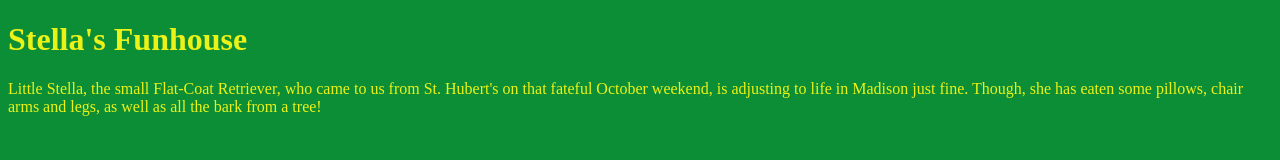
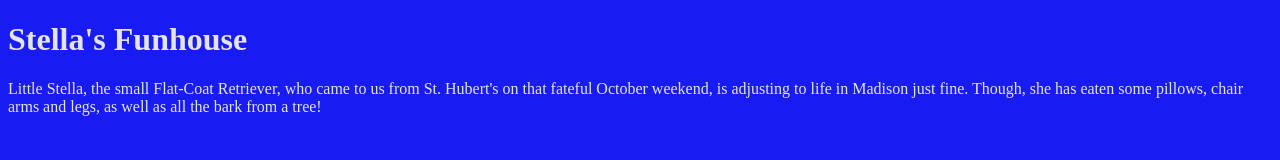
Before and after one commit to jhumbrac/nicebo.github.io, a plain HTML site: page unit_1/index.html in a window 1280 px wide. Drawn offline with Linux system fonts and the light colour scheme.

Commit message:
Changed background and type color

```diff
--- a/unit_1/css/style.css
+++ b/unit_1/css/style.css
@@ -1,7 +1,7 @@
 body {
-	background-color: #0C8E36;
+	background-color: #181CF2;
 }
 
 h1, p {
-		color: #EBF218;
+		color: #E3E3E8;
 	}
```
